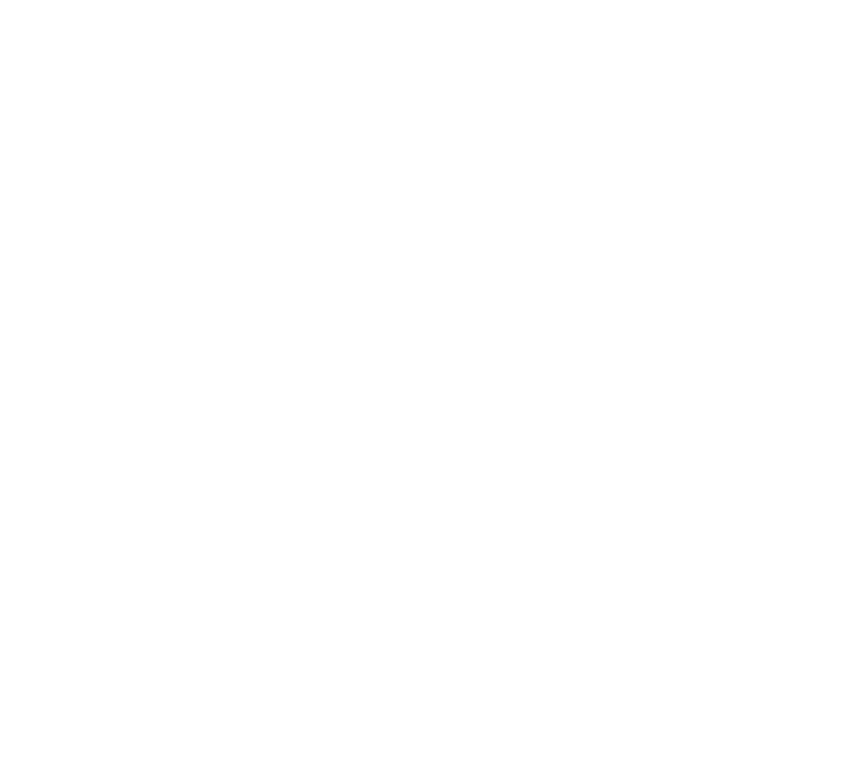
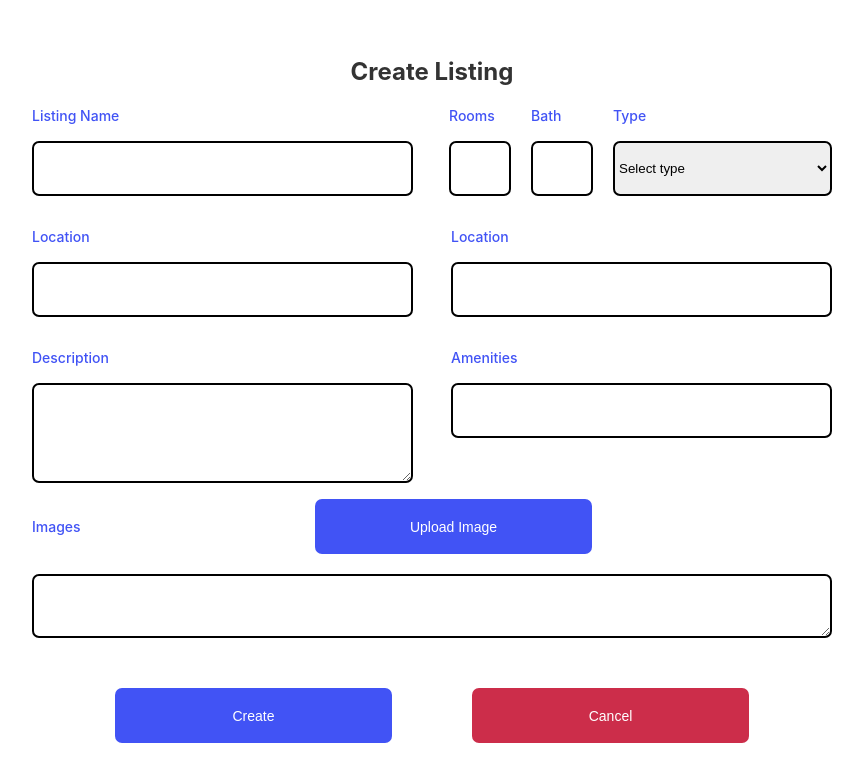
Before and after one commit to TshegoBM/airbnb-capstone-project, a React (Create React App) app: page /createlisting in a window 1280 px wide. Shown: the top 782 px of the page, without its empty margins (208-1071 px from the left). Built offline with nearby package versions, Linux system fonts and the light colour scheme.

Commit message:
Create listings update

```diff
--- a/src/App.js
+++ b/src/App.js
@@ -14,6 +14,7 @@
 import Layout from "./components/Footer/Layout"; // Adjust the import path based on your project structure
 import Listing from "./components/Listing/Listing";
 import LoginPage from "./components/Admin/LoginPage";
+import CreateListings from "./components/Admin/CreateListings";
 
 function App() {
   return (
@@ -49,6 +50,9 @@
           <Route path="/login">
             <LoginPage />
           </Route>
+          <Route path="/createlisting">
+            <CreateListings />
+          </Route>
         </Switch>
       </Router>
     </div>
--- /dev/null
+++ b/src/components/Admin/CreateListings.css
@@ -0,0 +1,192 @@
+.create-listing-container {
+  display: flex;
+  flex-direction: column;
+  align-items: center;
+  justify-content: center;
+  text-align: left;
+  padding: 20px;
+  height: 100vh; /* Full height of viewport */
+  max-width: 1200px; /* Limit maximum width */
+  margin: 0 auto; /* Center horizontally */
+
+}
+
+.create-listing-container h2 {
+  margin-bottom: 20px;
+  font-size: 24px;
+  color: #333;
+}
+
+.create-listing-form {
+  display: grid;
+  grid-template-columns: repeat(2, 1fr);
+  gap: 20px;
+  width: 100%;
+  max-width: 800px;
+  border-radius: 8px;
+
+}
+
+ label {
+  font-weight: 500;
+  font-size: 14px;
+  line-height: 20px;
+  color: #4153f5;
+  text-align: left;
+}
+
+.left-column {
+  display: flex;
+  flex: 1;
+  flex-direction: column;
+  gap: 15px;
+  align-items: flex-start;
+}
+
+.right-column {
+  height: auto;
+  justify-content: flex-start;
+  display: flex;
+  flex: 1;
+  flex-direction: column;
+  gap: 15px;
+  align-items: flex-end; /* Ensure items start at the top of the column */
+}
+
+.left-column input,
+.right-column input {
+  width: 100%; /* Adjust width as needed */
+  height: 55px;
+  padding: 8px;
+  margin-bottom: 16px;
+  border: 2px solid black;
+  border-radius: 7px;
+  box-sizing: border-box;
+  resize: none !important;
+}
+
+.left-column textarea {
+  width: 100%;
+  min-height: 100px;
+  height: auto; /* Adjust height as needed */
+  padding: 8px;
+  margin-bottom: 16px;
+  border: 2px solid black;
+  border-radius: 7px;
+  box-sizing: border-box;
+  resize: none; /* Prevent vertical resizing */
+}
+
+.form-selections {
+  display: flex;
+}
+
+.right-column .input-label {
+  width: 62px;
+  height: 55px;
+  border: 2px solid black;
+  border-radius: 7px;
+  margin-right: 20px;
+}
+
+.input-group {
+  display: flex;
+  flex-direction: column;
+}
+
+.input-group label {
+  margin-bottom: 15px;
+}
+.right-column .input-type {
+  width: 219px;
+  height: 55px;
+  border: 2px solid black;
+  border-radius: 7px;
+}
+
+.right-column .amenities input {
+  width: 381px;
+  height: 55px;
+  padding: 8px;
+  margin-bottom: 16px;
+  border: 2px solid black;
+  border-radius: 7px;
+}
+
+.left-column input,
+.left-column textarea {
+  width: 381px;
+  height: 55px;
+  padding: 8px;
+  margin-bottom: 16px;
+  border: 2px solid black;
+  border-radius: 7px;
+  box-sizing: border-box;
+}
+
+.left-column textarea {
+  resize: vertical;
+}
+
+.bottom-form {
+  display: flex;
+  flex-direction: column;
+  width: 100%;
+  max-width: 800px;
+}
+
+.bottom-form textarea {
+border: 2px solid black;
+border-radius: 7px;
+margin-bottom: 50px;
+}
+
+.images-button {
+    width: 70%;
+  display: flex;
+  justify-content: space-between;
+  align-items: center;
+  gap: 10px;
+  margin-bottom: 20px;
+}
+
+button {
+width:277px;
+height: 55px;
+  padding: 10px 20px;
+  background-color: #4153F5;
+  color: #fff;
+  border: none;
+  border-radius: 7px;
+  cursor: pointer;
+  font-size: 14px;
+  font-weight: 500;
+  line-height: 20px;
+}
+
+button.cancel-button {
+    width:277px;
+    height: 55px;
+  background-color: #CC2D4A;
+  font-size: 14px;
+  font-weight: 500;
+  line-height: 20px;
+  border-radius: 7px;
+}
+
+button:hover {
+  opacity: 0.9;
+}
+
+.listing-buttons-container {
+  display: flex;
+  justify-content: center;
+  gap: 80px;
+}
+
+.amenities {
+  display: flex;
+  flex-direction: column;
+  text-align: left;
+  gap: 15px;
+}
--- /dev/null
+++ b/src/components/Admin/CreateListings.js
@@ -0,0 +1,175 @@
+import React, { useState } from "react";
+import "./CreateListings.css";
+
+const CreateListings = () => {
+  const [formData, setFormData] = useState({
+    listingName: "",
+    location: "",
+    description: "",
+    rooms: "",
+    bath: "",
+    type: "",
+    additionalInfo: "",
+  });
+
+  const handleSubmit = (event) => {
+    event.preventDefault();
+    console.log("Your form has been submitted!", formData);
+    setFormData({
+      listingName: "",
+      location: "",
+      description: "",
+      rooms: "",
+      bath: "",
+      type: "",
+      additionalInfo: "",
+    });
+  };
+
+  const handleInputChange = (event) => {
+    const { name, value } = event.target;
+    setFormData({
+      ...formData,
+      [name]: value,
+    });
+  };
+
+  return (
+    <div className="create-listing-container">
+      <h2>Create Listing</h2>
+      <form onSubmit={handleSubmit} className="create-listing-form">
+        <div className="left-column">
+          <label htmlFor="listingName">Listing Name</label>
+          <input
+            type="text"
+            id="listingName"
+            name="listingName"
+            value={formData.listingName}
+            onChange={handleInputChange}
+            required
+          />
+
+          <label htmlFor="location">Location</label>
+          <input
+            type="text"
+            id="location"
+            name="location"
+            value={formData.location}
+            onChange={handleInputChange}
+            required
+          />
+
+          <label htmlFor="description">Description</label>
+          <textarea
+            id="description"
+            name="description"
+            value={formData.description}
+            onChange={handleInputChange}
+            rows={10}
+            required
+          ></textarea>
+        </div>
+
+        <div className="right-column">
+          <div className="form-selections">
+            <div className="input-group">
+            <label htmlFor="rooms" >Rooms</label>
+            <input
+              type="text"
+              className="input-label"
+              id="rooms"
+              name="rooms"
+              value={formData.rooms}
+              onChange={handleInputChange}
+              required
+            />
+            </div>
+
+
+             <div className="input-group">
+             <label htmlFor="bath" >Bath</label>
+            <input
+              type="text"
+              className="input-label"
+              id="bath"
+              name="bath"
+              value={formData.bath}
+              onChange={handleInputChange}
+              required
+            />
+            </div>
+
+
+            <div className="input-group">
+            <label htmlFor="type">Type</label>
+            <select
+              id="type"
+              className="input-type"
+              name="type"
+              value={formData.type}
+              onChange={handleInputChange}
+              required
+            >
+              <option value="">Select type</option>
+              <option value="Apartment">Apartment</option>
+              <option value="House">House</option>
+              <option value="Condo">Condo</option>
+              <option value="Studio">Studio</option>
+            </select>
+            </div>
+          </div>
+
+          <div className="amenities">
+          <label htmlFor="location">Location</label>
+          <input
+            type="text"
+            id="location"
+            name="location"
+            value={formData.location}
+            onChange={handleInputChange}
+            required
+          />
+
+
+            <label htmlFor="amenities">Amenities</label>
+            <input
+              type="text"
+              id="amenities"
+              name="amenities"
+              value={formData.amenities}
+              onChange={handleInputChange}
+              required
+            />
+          </div>
+        </div>
+      </form>
+
+      <div className="bottom-form">
+        <div className="images-button">
+          <label>Images</label>
+          <button type="button">Upload Image</button>
+        </div>
+
+        <label htmlFor="additionalInfo"></label>
+        <textarea
+          id="additionalInfo"
+          name="additionalInfo"
+          rows="4"
+          cols="50"
+          value={formData.additionalInfo}
+          onChange={handleInputChange}
+        ></textarea>
+
+        {/* Listing buttons */}
+        <div className="listing-buttons-container">
+          <button type="submit">Create</button>
+          <button type="button" className="cancel-button">
+            Cancel
+          </button>
+        </div>
+      </div>
+    </div>
+  );
+};
+
+export default CreateListings;
--- a/src/components/Admin/LoginPage.css
+++ b/src/components/Admin/LoginPage.css
@@ -17,12 +17,8 @@
 
   .login-form {
     width: 100%;
-   flex: 1;
-    display: flex;
+    flex: 1;
     flex-direction: column;
-    text-align: center;
-    align-items: center;
-    justify-content: center;
   }
 
   .login-form h2 {
```
